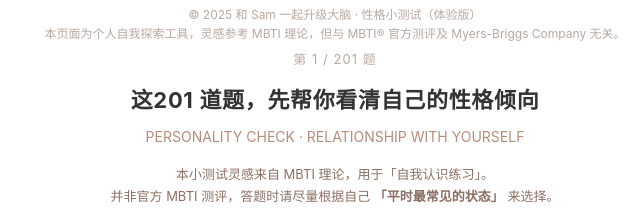
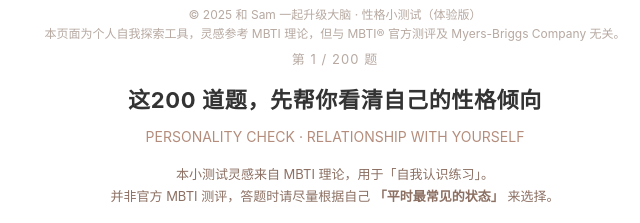
Before and after one commit to goat1688-web/mbti, a plain HTML site: page index.html in a window 1280 px wide. Shown: the part 159-382 px from the top of the page, 305-945 px from the left. Drawn offline with Linux system fonts and the light colour scheme.

Commit message:
Update index.html

```diff
--- a/index.html
+++ b/index.html
@@ -2164,15 +2164,6 @@ const questions = [
       "有点意外，但也能理解为什么会走到这里",
       "不完美，但至少越来越接近真正的自己"
     ]
-  },
-  {
-    text: "最后一题：如果用一种态度来面对之后的人生，你更想选？",
-    options: [
-      "不必把事情看得太绝对，把重心用在重要的地方",
-      "允许自己慢一点，但不停下",
-      "在保护好自己的前提下去爱人和被爱",
-      "就算不被所有人理解，也尽量活成自己愿意负责的样子"
-    ]
   }
 ];
 
```
